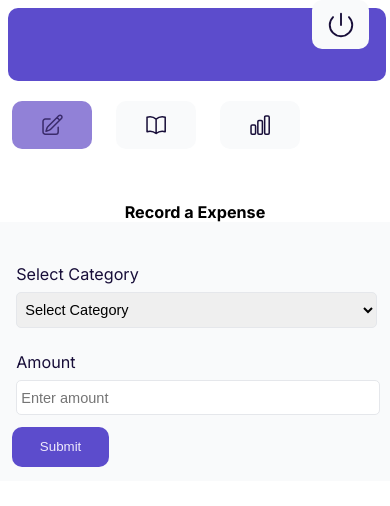
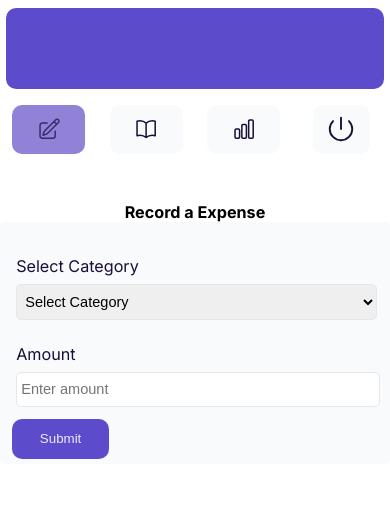
Before and after one commit to nncis/expense-manager, a Next.js app: page /home/record in a window 390 px wide. Shown: the top 506 px of the page. Built offline with nearby package versions, Linux system fonts and the light colour scheme; a web font is replaced by a local one.

Commit message:
fix: responsive nav

```diff
--- a/app/ui/home/sidenav.tsx
+++ b/app/ui/home/sidenav.tsx
@@ -18,7 +18,6 @@ export default function SideNav() {
         }}
       >
       <div className={style.blankSpace}>
-
       </div>
         <button className={style.signOut}>
           <PowerIcon width={30}/>
--- a/app/ui/record.module.css
+++ b/app/ui/record.module.css
@@ -87,4 +87,8 @@
     height: 5rem;
     width: 10rem;
   }
+
+  .recordForm {
+    padding: 0;
+  }
 }
--- a/app/ui/sidenav.module.css
+++ b/app/ui/sidenav.module.css
@@ -72,13 +72,13 @@
   display: flex;
   flex-direction: row;
   align-items: center;
+  justify-content: center;
   background-color: var(--background-component);
   width: 22rem;
   height: 5rem;
   border-radius: 10px;
   border: none;
   color: var(--font-color-tertiary);
-  padding-left: 1rem;
   cursor: pointer;
 }
 
@@ -106,11 +106,13 @@
 
 @media (max-width: 700px) {
   .nav {
+    display: grid;
+    justify-items: center;
+    grid-template-rows: repeat(2, 1fr);
+    grid-template-columns: repeat(4, 1fr);
     position: relative;
     width: 100%;
     height: 20rem;
-    justify-content: normal;
-    align-items: normal;
     padding: 0;
     margin-bottom: 5rem;
   }
@@ -122,8 +124,8 @@
   .sidenav{
     flex-direction: row;
     justify-content: center;
-    height: 30rem;
-    width: 80%;
+    width: 100%;
+    grid-area: 2/ 1/ 3/ 4;
   }
 
   .sidenav a {
@@ -134,12 +136,9 @@
   }
 
   .signOut {
-    position: absolute;
     width: 7rem;
-    height: 6.1rem;
-    top: 101;
-    left: 80%;
-    padding-left: 1.7rem;
+    height: 6.1rem;;
+    grid-area: 2/ 4/3 /5;
   }
 
   .sidenav p, .signOut p {
@@ -147,9 +146,10 @@
   }
 
   .logo {
-    height: 30rem;
+    height: 10rem;
     width: 97%;
     margin: 1rem;
+    grid-area: 1/1 /2 /5;
   }
 
   .icon{
```
